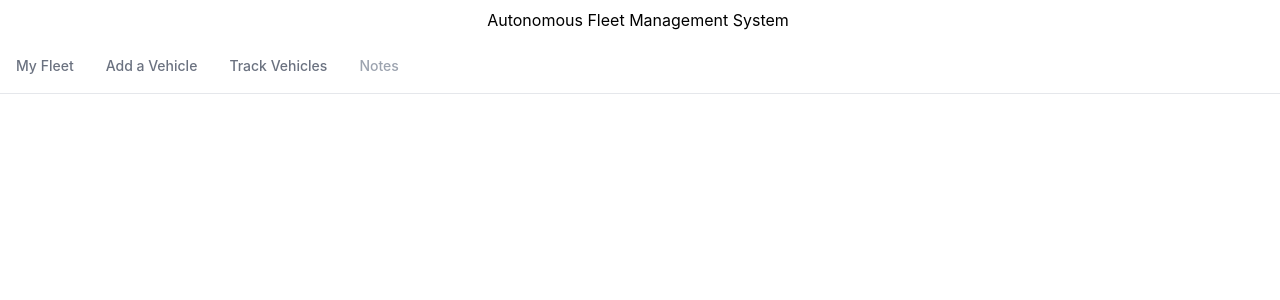
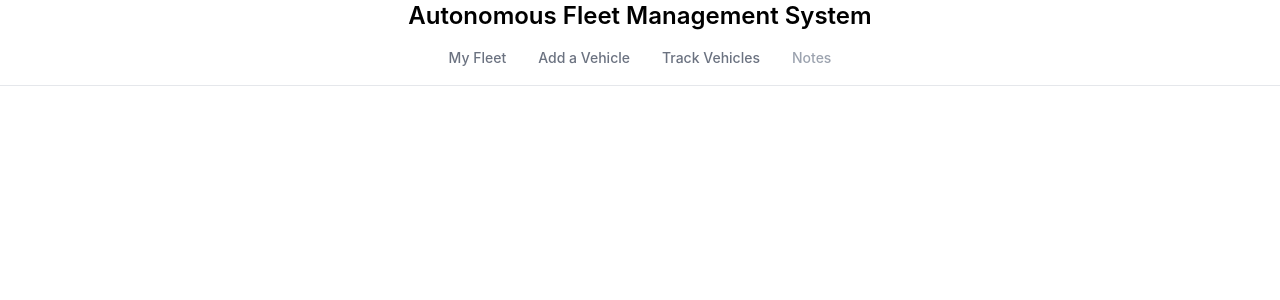
Before and after one commit to arsl-ai/afms, a Flask app: template WebApp/templates/menu.html in a window 1280 px wide. Shown: the top 300 px of the page. Run offline with Flask 3, Linux system fonts and the light colour scheme; the template is opened without the code that fills it, so the values that code supplies are empty; parts of the project's set-up code (start-up, migrations or seed data) failed here and were passed over; some libraries are stand-ins or nearby versions.

Commit message:
Moved menu to center, Added style to the heading

```diff
--- a/WebApp/templates/base.html
+++ b/WebApp/templates/base.html
@@ -15,7 +15,9 @@
 <body>
     <div id="header">
         <header>
-            <center><h1 class="block py-2 pr-4 pl-3">Autonomous Fleet Management System</h1></center>
+            <center>
+                <p class="text-2xl font-semibold">Autonomous Fleet Management System</p>
+            </center>
         </header>
     </div>
     <div id="content">{% block content %}{% endblock %}</div>
--- a/WebApp/templates/menu.html
+++ b/WebApp/templates/menu.html
@@ -20,7 +20,7 @@ items= {
 
 <div
     class="text-sm font-medium text-center text-gray-500 border-b border-gray-200 dark:text-gray-700 dark:border-gray-700">
-    <ul class="flex flex-wrap -mb-px">
+    <ul class="flex flex-wrap -mb-px justify-center">
         {% for key in menu.items %}
         {% if key == menu.active_page %}
         {% set menu.class = "inline-block p-4 text-blue-600 border-b-2 border-blue-600 rounded-t-lg active
```
